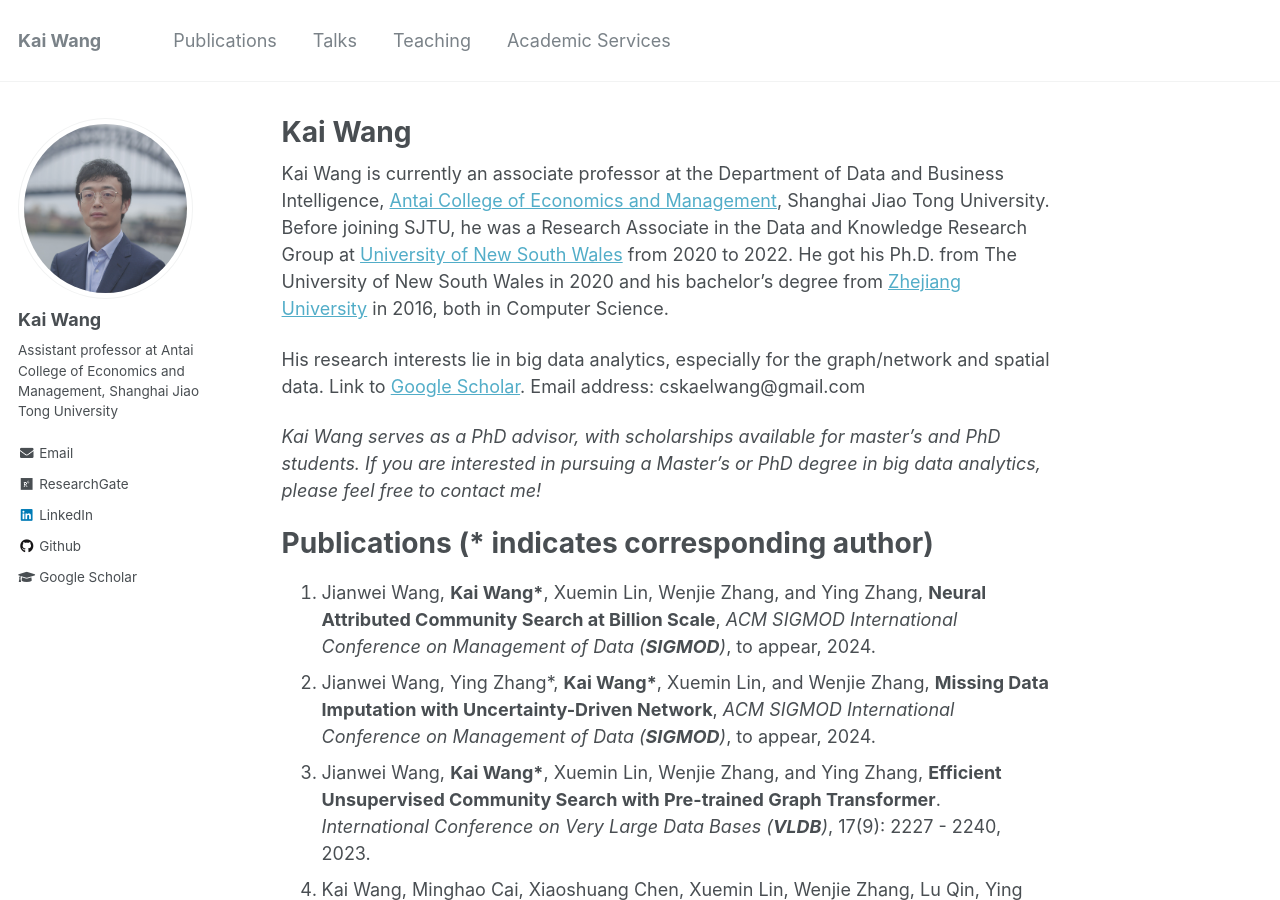
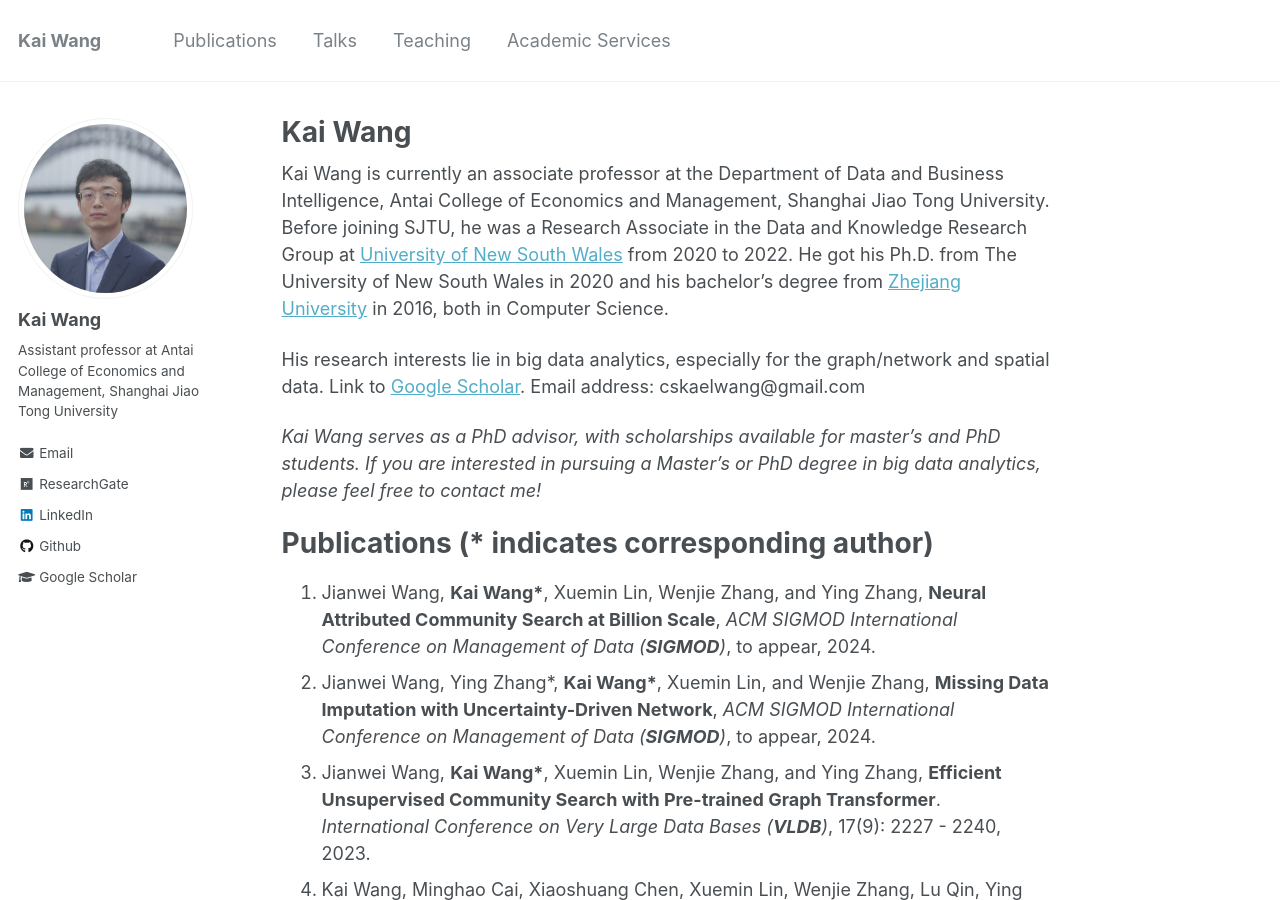
Before and after one commit to cs-kaiwang/cs-kaiwang.github.io, a Jekyll site: the page built from _pages/about.md, in a window 1280 px wide and 900 px high. Built offline with Jekyll 4.4.1, drawn with Linux system fonts in a browser that asks for light colours; part of the change alters nothing that is shown.

```diff
--- a/_pages/about.md
+++ b/_pages/about.md
@@ -8,7 +8,7 @@ redirect_from:
   - /about.html
 ---
 
-Kai Wang is currently an associate professor at the Department of Data and Business Intelligence, [Antai College of Economics and Management](https://www.acem.sjtu.edu.cn/en/), Shanghai Jiao Tong University. Before joining SJTU, he was a Research Associate in the Data and Knowledge Research Group at [University of New South Wales](https://www.unsw.edu.au/) from 2020 to 2022. He got his Ph.D. from The University of New South Wales in 2020 and his bachelor’s degree from [Zhejiang University](https://www.zju.edu.cn/) in 2016, both in Computer Science. <!--(advised by [UNSW Scientia Prof. Xuemin Lin](http://www.cse.unsw.edu.au/~lxue/) and [Prof. Wenjie Zhang](http://www.cse.unsw.edu.au/~zhangw/)) In 2015, He worked as a research assistant at [The Hong Kong Polytechnic University](https://www.polyu.edu.hk/). -->
+Kai Wang is currently an associate professor at the Department of Data and Business Intelligence, Antai College of Economics and Management, Shanghai Jiao Tong University. Before joining SJTU, he was a Research Associate in the Data and Knowledge Research Group at [University of New South Wales](https://www.unsw.edu.au/) from 2020 to 2022. He got his Ph.D. from The University of New South Wales in 2020 and his bachelor’s degree from [Zhejiang University](https://www.zju.edu.cn/) in 2016, both in Computer Science. <!--(advised by [UNSW Scientia Prof. Xuemin Lin](http://www.cse.unsw.edu.au/~lxue/) and [Prof. Wenjie Zhang](http://www.cse.unsw.edu.au/~zhangw/)) In 2015, He worked as a research assistant at [The Hong Kong Polytechnic University](https://www.polyu.edu.hk/). -->
 
 His research interests lie in big data analytics, especially for the graph/network and spatial data.  Link to [Google Scholar](https://scholar.google.com/citations?user=G4DiwTIAAAAJ&hl=en). Email address: cskaelwang@gmail.com
 
```
